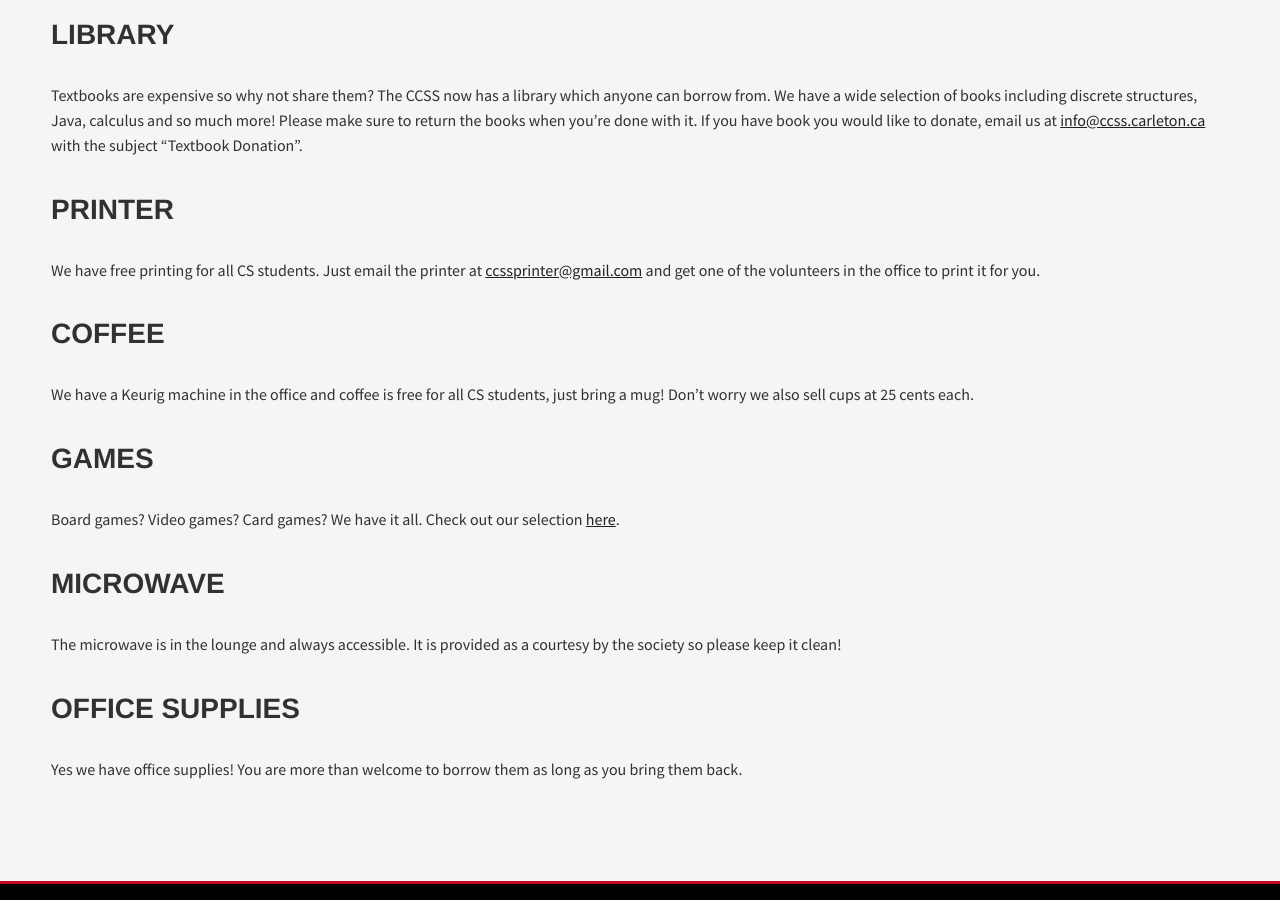
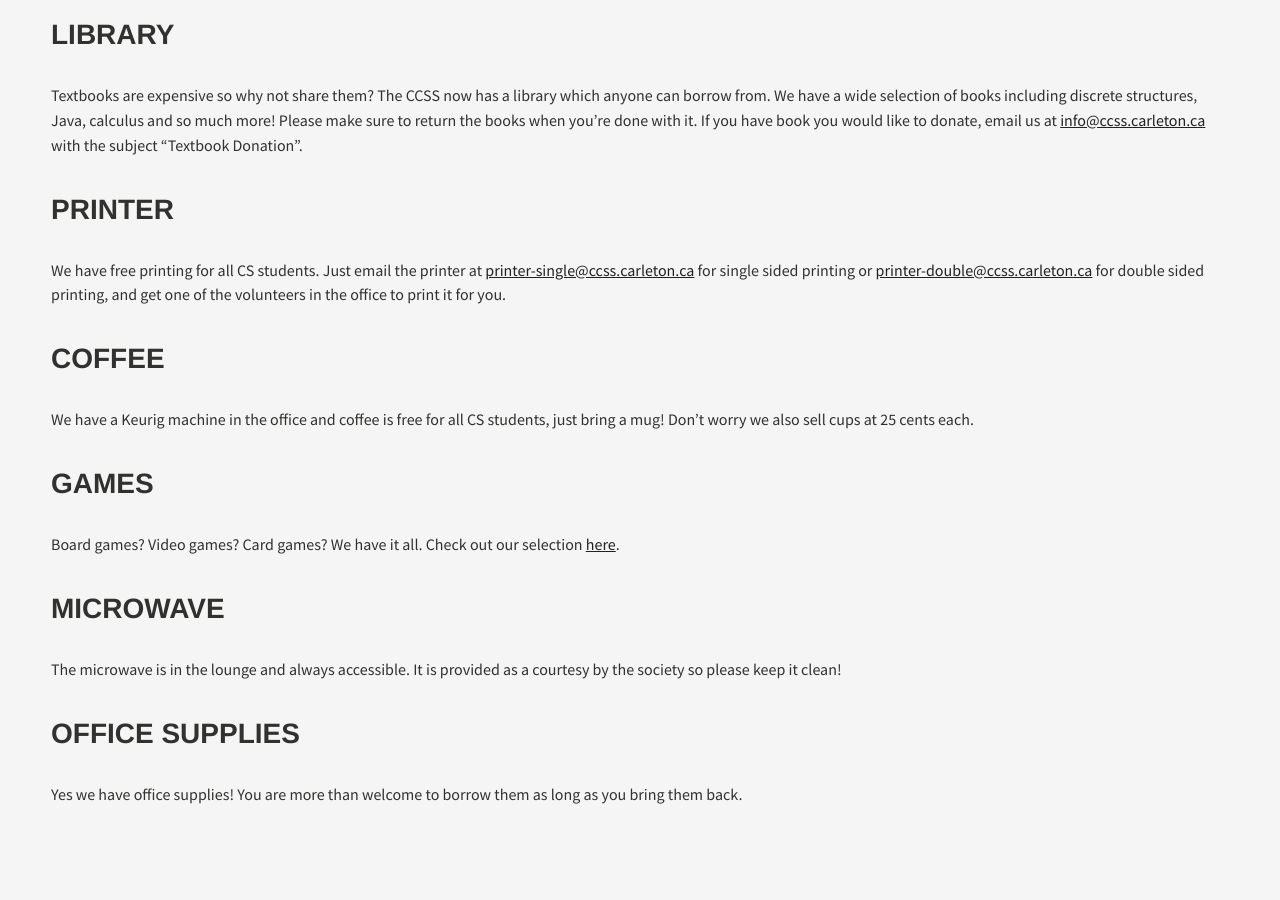
Before and after one commit to CarletonComputerScienceSociety/carletoncomputersciencesociety.github.io, a Jekyll site: the page built from about/lounge/index.md, in a window 1280 px wide and 900 px high, scrolled down 679 px. Built offline with Jekyll 4.4.1, drawn with Linux system fonts in a browser that asks for light colours.

Commit message:
Update index.md

```diff
--- a/about/lounge/index.md
+++ b/about/lounge/index.md
@@ -15,7 +15,7 @@ subjectstyle: 'color: white; border-bottom: 5px solid white; border-top: 5px sol
     <h3>LIBRARY</h3>
     <p>Textbooks are expensive so why not share them? The CCSS now has a library which anyone can borrow from. We have a wide selection of books including discrete structures, Java, calculus and so much more! Please make sure to return the books when you’re done with it. If you have book you would like to donate, email us at <a href="mailto:info@ccss.carleton.ca" target="_blank">info@ccss.carleton.ca</a> with the subject “Textbook Donation”.</p>
     <h3>PRINTER</h3>
-    <p>We have free printing for all CS students. Just email the printer at <a href="mailto:ccssprinter@gmail.com" target="_blank">ccssprinter@gmail.com</a> and get one of the volunteers in the office to print it for you.</p>
+    <p>We have free printing for all CS students. Just email the printer at <a href="mailto:printer-single@ccss.carleton.ca" target="_blank">printer-single@ccss.carleton.ca</a> for single sided printing or <a href="printer-double@ccss.carleton.ca " target="_blank">printer-double@ccss.carleton.ca</a> for double sided printing, and get one of the volunteers in the office to print it for you.</p>
     <h3>COFFEE</h3>
     <p>We have a Keurig machine in the office and coffee is free for all CS students, just bring a mug! Don’t worry we also sell cups at 25 cents each.</p>
     <h3>GAMES</h3>
```
